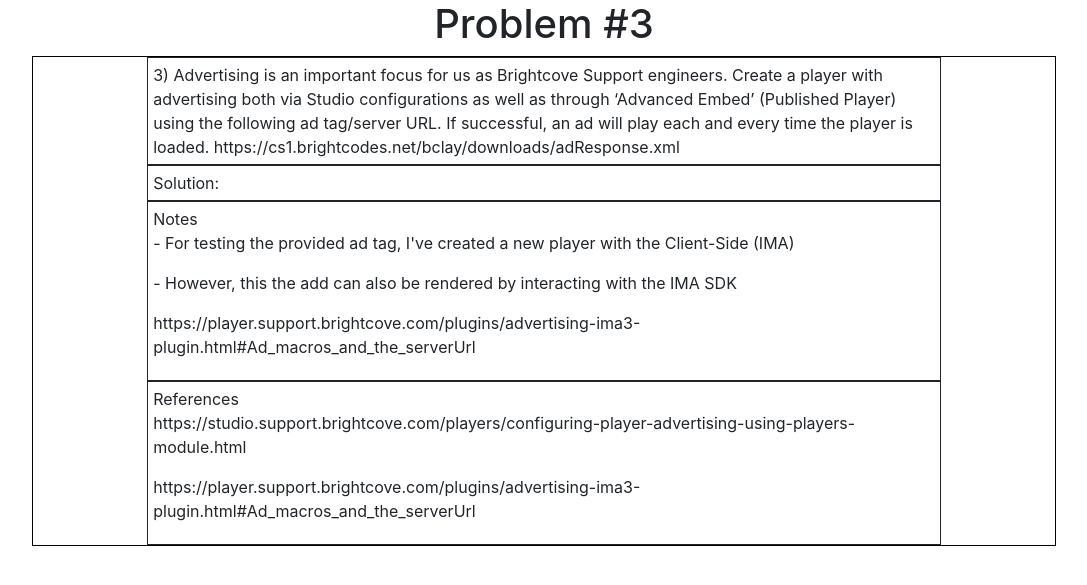
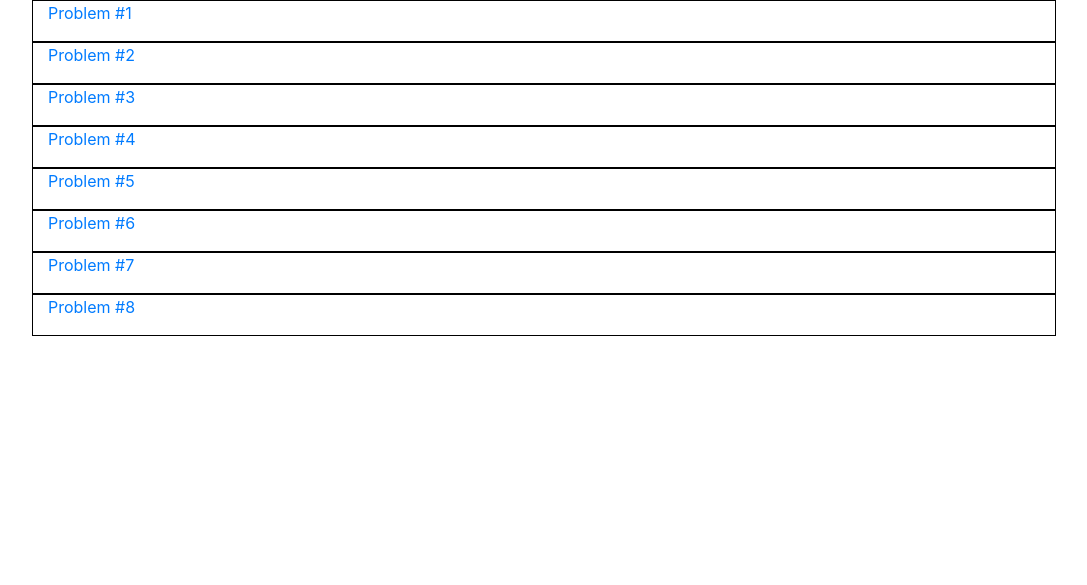
Before and after one commit to azzy5/brightcove, a Flask app: page / in a window 1280 px wide. Shown: the part 59-644 px from the top of the page, without its empty margins (96-1183 px from the left). Run offline with Flask 2, Linux system fonts and the light colour scheme; some libraries are stand-ins or nearby versions.

Commit message:
completed all problems

```diff
--- a/app.py
+++ b/app.py
@@ -26,6 +26,12 @@ data = []
 app = Flask(__name__)
 app.secret_key = 'Let it be a secrete'
 
+@app.route("/4", methods=['GET', 'POST'])
+def four_solution():
+    asset_metadata = []
+   # response = utils.getAccessToken(2)
+
+    return render_template('4.html')
 
 @app.route("/8", methods=['GET', 'POST'])
 def eight_solution():
@@ -48,6 +54,12 @@ def five_solution():
 
     return render_template('5.html')
 
+@app.route("/7", methods=['GET', 'POST'])
+def seven_solution():
+    asset_metadata = []
+   # response = utils.getAccessToken(2)
+
+    return render_template('7.html')
 
 @app.route("/ingest", methods=['GET', 'POST'])
 def ingest():
@@ -87,7 +99,7 @@ def three_solution():
 @app.route("/", methods=['GET', 'POST'])
 def index():
 
-    return render_template('3.html')
+    return render_template('index.html')
 
 
 if __name__ == '__main__':
--- a/templates/5.html
+++ b/templates/5.html
@@ -20,6 +20,7 @@
             <label > Sample video URLs : <a href="https://solutions.brightcove.com/bcls/assets/videos/" target="top">https://solutions.brightcove.com/bcls/assets/videos/</a></label>
             <br>
             <button onclick="startIngest()">Click me</button>
+            <div id="result"></div>
     </div>
     <div class="container" style="width: 80%;height: 20%;border: 1px solid; padding: 5px;">Notes
         <p>- Based on the documentation on dynamic ingestion it looks like first we have to create a video object using the CMS API </p>
@@ -39,7 +40,7 @@ function startIngest(){
     var url=document.getElementById("url").value;
     console.log("clicked " + fileName+ ", " +url);
 
-    var data = { "f_name": fileName, "url": url};
+    var data = { "fname": fileName, "url": url};
     console.log(JSON.stringify(data))
 
     fetch('/ingest?'+fileName+";"+url, {
@@ -51,6 +52,7 @@ function startIngest(){
     })
     .then(response => response.json())
     .then(data => {
+    document.getElementById("result").innerHTML="Success, id : "+   data['id'];
     console.log('Success:', data);
     })
     .catch((error) => {
--- a/templates/index.html
+++ b/templates/index.html
@@ -2,7 +2,27 @@
 {% block body %}
 
   <div class='container'style="width: 80%;height: 100%;border: 1px solid black;" >
-
+    <p><a href="/1">Problem #1</a></p>
   </div>
-
+  <div class='container'style="width: 80%;height: 100%;border: 1px solid black;" >
+    <p><a href="/2">Problem #2</a></p>
+  </div>
+  <div class='container'style="width: 80%;height: 100%;border: 1px solid black;" >
+    <p><a href="/3">Problem #3</a></p>
+  </div>
+  <div class='container'style="width: 80%;height: 100%;border: 1px solid black;" >
+    <p><a href="/4">Problem #4</a></p>
+  </div>
+  <div class='container'style="width: 80%;height: 100%;border: 1px solid black;" >
+    <p><a href="/5">Problem #5</a></p>
+  </div>
+  <div class='container'style="width: 80%;height: 100%;border: 1px solid black;" >
+    <p><a href="/6">Problem #6</a></p>
+  </div>
+  <div class='container'style="width: 80%;height: 100%;border: 1px solid black;" >
+    <p><a href="/7">Problem #7</a></p>
+  </div>
+  <div class='container'style="width: 80%;height: 100%;border: 1px solid black;" >
+    <p><a href="/8">Problem #8</a></p>
+  </div>
 {% endblock %}
```
Also changed, not shown: templates/4.html (+11 -1 lines), templates/7.html (+56 -38 lines), static/assets/studio.PNG (added).
